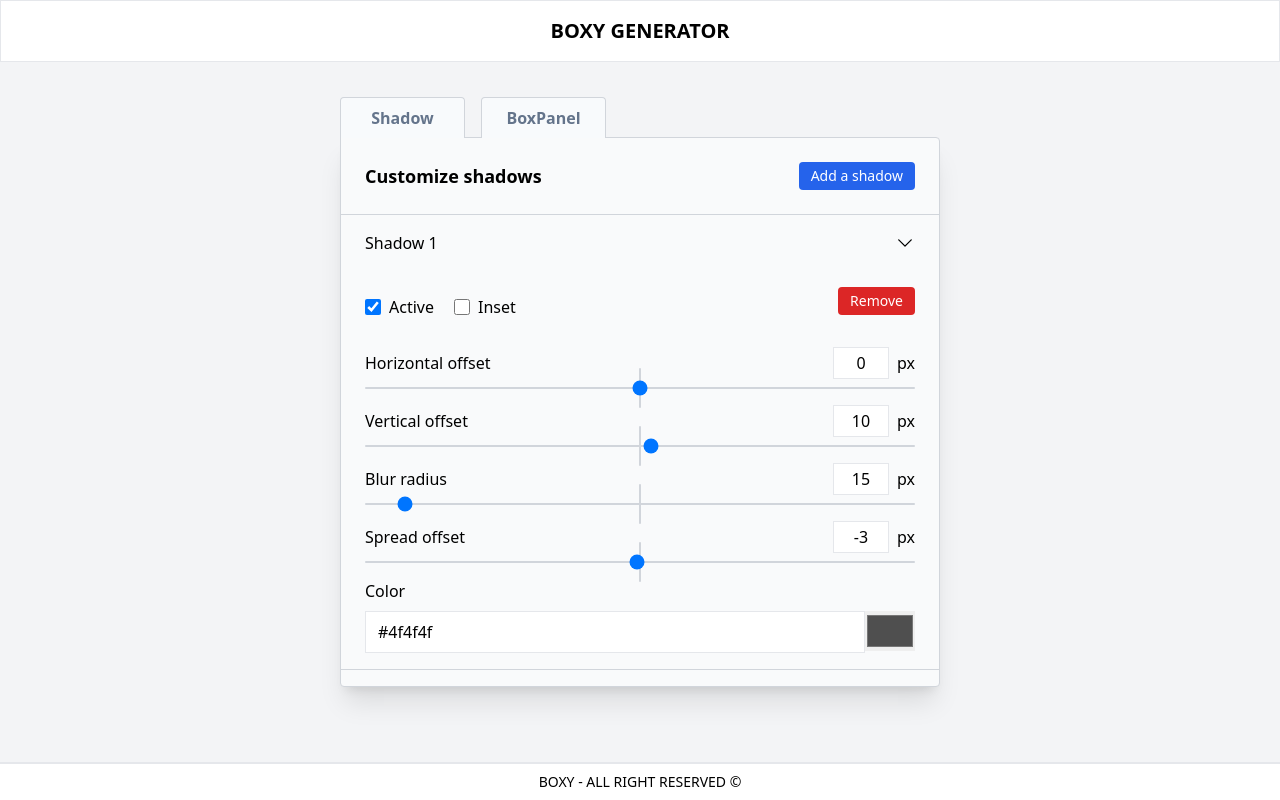
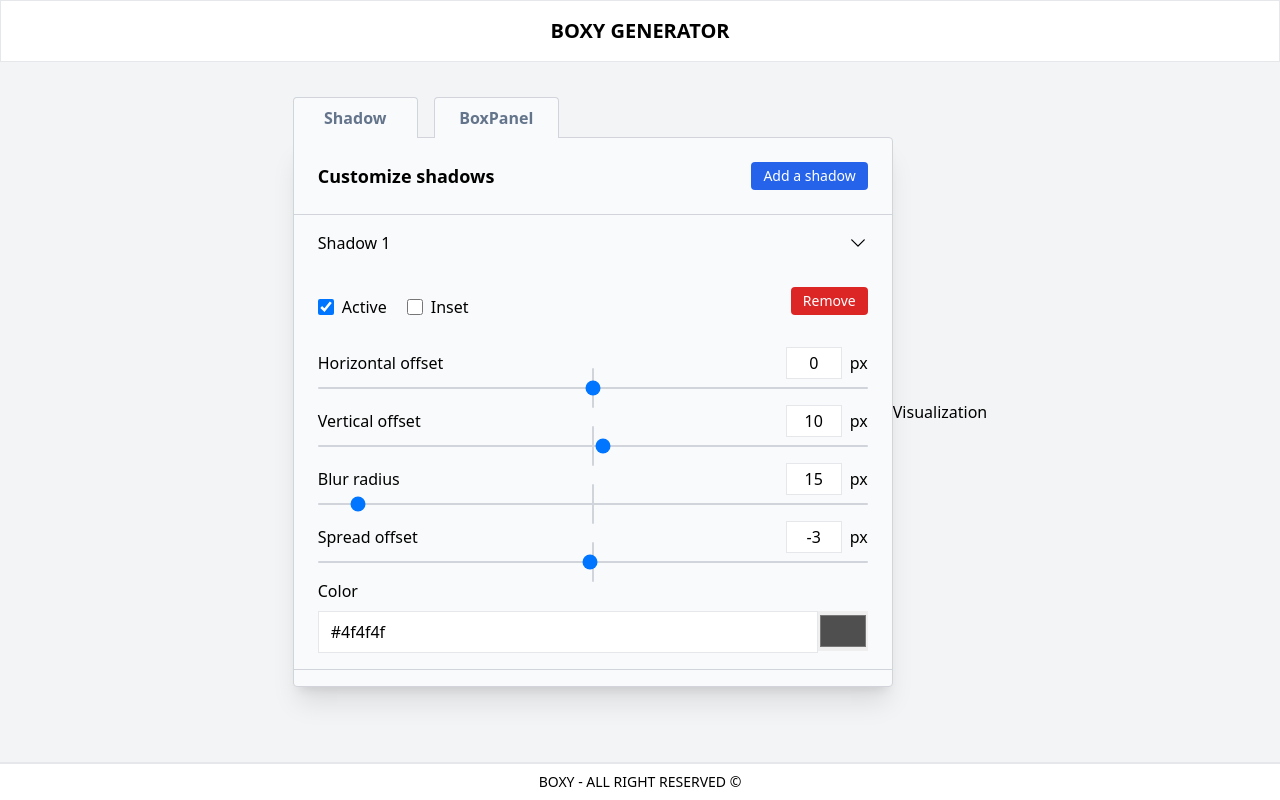
Before and after one commit to Abdourahamane10/box-shadow-generator, a React (Vite) app: page / in a window 1280 px wide. Built offline with nearby package versions, Linux system fonts and the light colour scheme.

Commit message:
Affichage du composent Visualization dans le composent App.jsx

```diff
--- a/src/App.jsx
+++ b/src/App.jsx
@@ -1,13 +1,15 @@
 import Header from "./components/Header";
 import Footer from "./components/Footer";
 import LeftContainer from "./layouts/LeftContainer";
+import Visualization from "./layouts/Visualization/Visualization";
+
 function App() {
   return (
     <div className="min-h-screen flex flex-col">
       <Header/>
       <main className="flex flex-wrap justify-center items-center flex-grow bg-gray-100 px-10 md:flex-nowrap">
         <LeftContainer/>
-        {/* <Visualization/> */}
+        <Visualization/>
       </main>
       <Footer/>
     </div>
```
